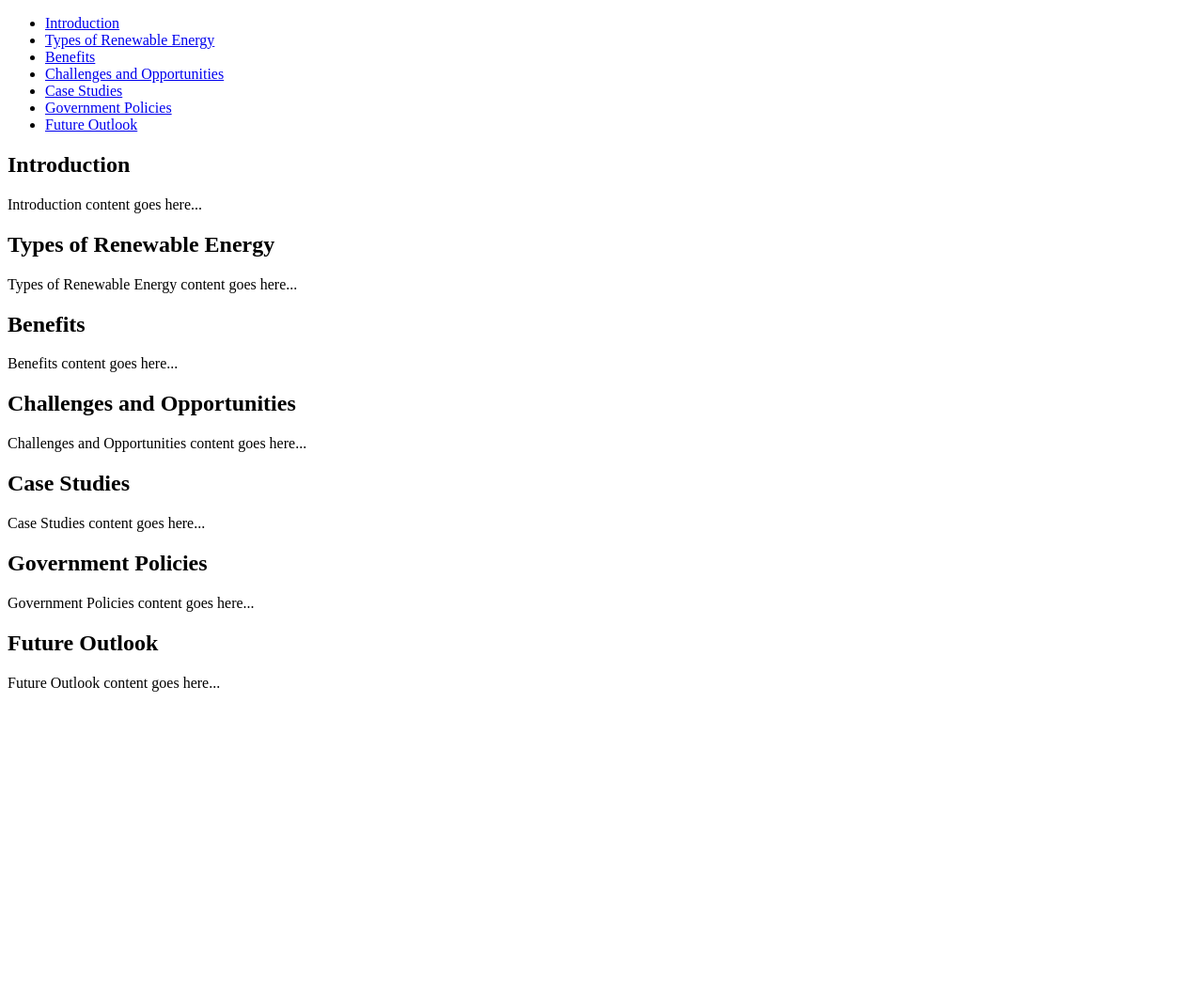
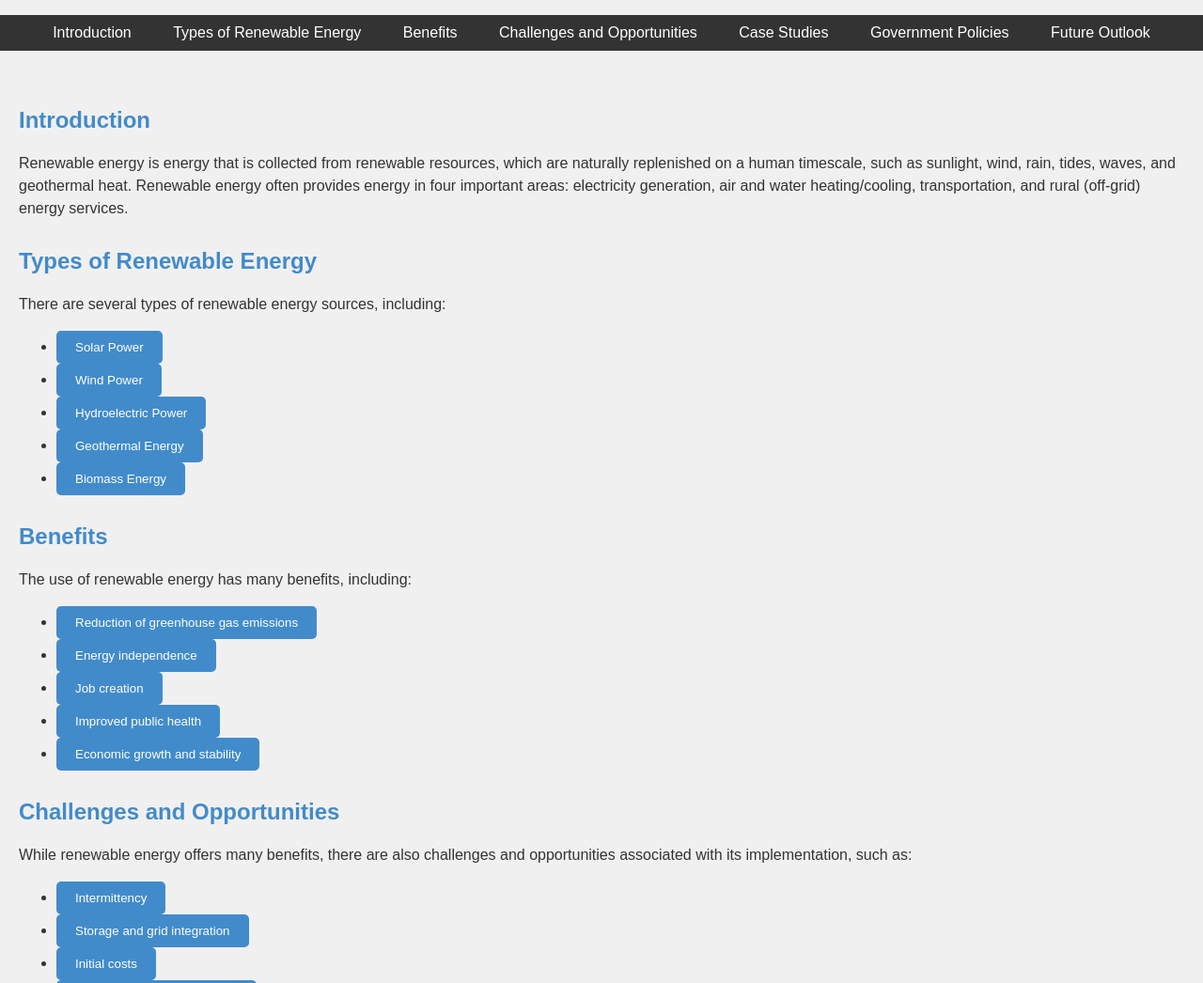
Before and after one commit to krishiv-patel11/krishiv-patel11.github.io, a plain HTML site: page index.html in a window 1280 px wide. Shown: the top 1046 px of the page at 94% size. Before the commit the page ends 800 px from the top, so only its background shows below. Drawn offline with Linux system fonts and the light colour scheme.

Commit message:
Update index.html with CSS

```diff
--- a/index.html
+++ b/index.html
@@ -4,8 +4,72 @@
   <meta charset="UTF-8">
   <meta name="viewport" content="width=device-width, initial-scale=1.0">
   <title>Renewable Energy Information</title>
+  <style>
+    /* CSS styles */
+    body {
+      font-family: Arial, sans-serif;
+      background-color: #f0f0f0;
+      color: #333;
+      margin: 0;
+      padding: 0;
+    }
+
+    nav ul {
+      list-style-type: none;
+      padding: 0;
+      background-color: #333;
+      text-align: center;
+      margin-bottom: 20px;
+    }
+
+    nav ul li {
+      display: inline;
+    }
+
+    nav ul li a {
+      display: inline-block;
+      padding: 10px 20px;
+      text-decoration: none;
+      color: #fff;
+    }
+
+    nav ul li a:hover {
+      background-color: #555;
+    }
+
+    main {
+      padding: 20px;
+    }
+
+    section {
+      margin-bottom: 30px;
+    }
+
+    h2 {
+      color: #428bca;
+    }
+
+    p {
+      line-height: 1.5;
+    }
+
+    button {
+      padding: 10px 20px;
+      border: none;
+      border-radius: 5px;
+      background-color: #428bca;
+      color: #fff;
+      cursor: pointer;
+      transition: box-shadow 0.3s ease;
+    }
+
+    button:hover {
+      box-shadow: 0px 0px 10px rgba(0, 0, 0, 0.3);
+    }
+  </style>
 </head>
 <body>
+  <!-- Main navigation -->
   <nav>
     <ul>
       <li><a href="#introduction">Introduction</a></li>
@@ -18,42 +82,82 @@
     </ul>
   </nav>
 
+  <!-- Main content -->
   <main>
+    <!-- Introduction section -->
     <section id="introduction">
       <h2>Introduction</h2>
-      <p>Introduction content goes here...</p>
+      <p>Renewable energy is energy that is collected from renewable resources, which are naturally replenished on a human timescale, such as sunlight, wind, rain, tides, waves, and geothermal heat. Renewable energy often provides energy in four important areas: electricity generation, air and water heating/cooling, transportation, and rural (off-grid) energy services.</p>
     </section>
 
+    <!-- Types of Renewable Energy section -->
     <section id="types">
       <h2>Types of Renewable Energy</h2>
-      <p>Types of Renewable Energy content goes here...</p>
+      <p>There are several types of renewable energy sources, including:</p>
+      <ul>
+        <li><button type="button">Solar Power</button></li>
+        <li><button type="button">Wind Power</button></li>
+        <li><button type="button">Hydroelectric Power</button></li>
+        <li><button type="button">Geothermal Energy</button></li>
+        <li><button type="button">Biomass Energy</button></li>
+      </ul>
     </section>
 
+    <!-- Benefits section -->
     <section id="benefits">
       <h2>Benefits</h2>
-      <p>Benefits content goes here...</p>
+      <p>The use of renewable energy has many benefits, including:</p>
+      <ul>
+        <li><button type="button">Reduction of greenhouse gas emissions</button></li>
+        <li><button type="button">Energy independence</button></li>
+        <li><button type="button">Job creation</button></li>
+        <li><button type="button">Improved public health</button></li>
+        <li><button type="button">Economic growth and stability</button></li>
+      </ul>
     </section>
 
+    <!-- Challenges and Opportunities section -->
     <section id="challenges">
       <h2>Challenges and Opportunities</h2>
-      <p>Challenges and Opportunities content goes here...</p>
+      <p>While renewable energy offers many benefits, there are also challenges and opportunities associated with its implementation, such as:</p>
+      <ul>
+        <li><button type="button">Intermittency</button></li>
+        <li><button type="button">Storage and grid integration</button></li>
+        <li><button type="button">Initial costs</button></li>
+        <li><button type="button">Policy and regulatory barriers</button></li>
+        <li><button type="button">Technological innovation</button></li>
+      </ul>
     </section>
 
+    <!-- Case Studies section -->
     <section id="casestudies">
       <h2>Case Studies</h2>
-      <p>Case Studies content goes here...</p>
+      <p>Case studies provide real-world examples of successful renewable energy projects and initiatives. These projects demonstrate the feasibility and benefits of renewable energy adoption in various contexts, from small-scale community projects to large-scale utility installations.</p>
     </section>
 
+    <!-- Government Policies section -->
     <section id="policies">
       <h2>Government Policies</h2>
-      <p>Government Policies content goes here...</p>
+      <p>Government policies play a crucial role in promoting the adoption of renewable energy technologies. These policies include:</p>
+      <ul>
+        <li><button type="button">Subsidies and incentives</button></li>
+        <li><button type="button">Renewable energy targets</button></li>
+        <li><button type="button">Feed-in tariffs</button></li>
+        <li><button type="button">Tax credits</button></li>
+        <li><button type="button">Regulatory frameworks</button></li>
+      </ul>
     </section>
 
+    <!-- Future Outlook section -->
     <section id="future">
       <h2>Future Outlook</h2>
-      <p>Future Outlook content goes here...</p>
+      <p>The future of renewable energy looks promising, with continued technological advancements, cost reductions, and increasing global awareness of the need for sustainable energy solutions. However, addressing challenges such as intermittency, storage, and grid integration will be crucial for maximizing the potential of renewable energy in the years to come.</p>
     </section>
   </main>
 
+  <script>
+    /* JavaScript code */
+    /* Add your JavaScript code here */
+  </script>
 </body>
 </html>
```
